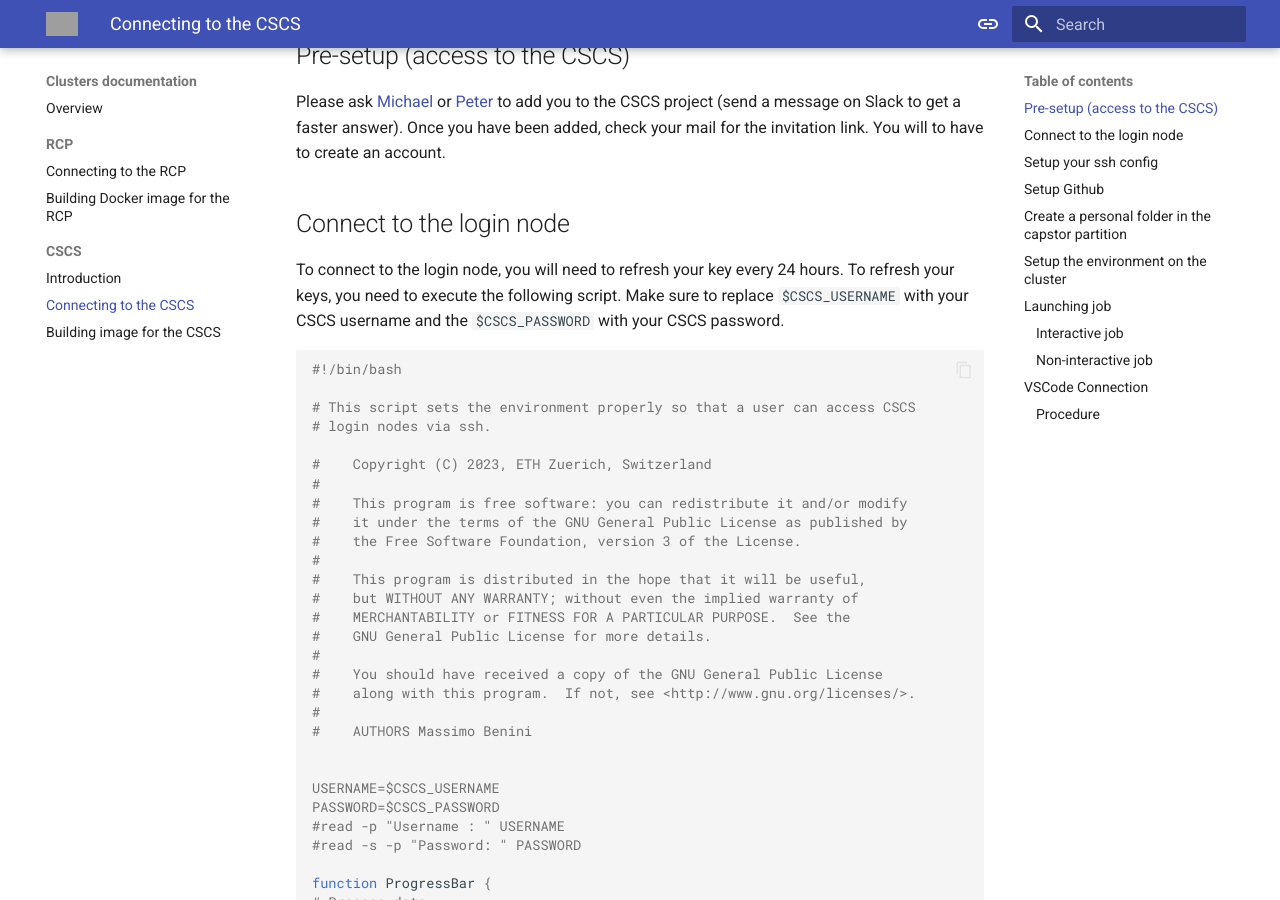
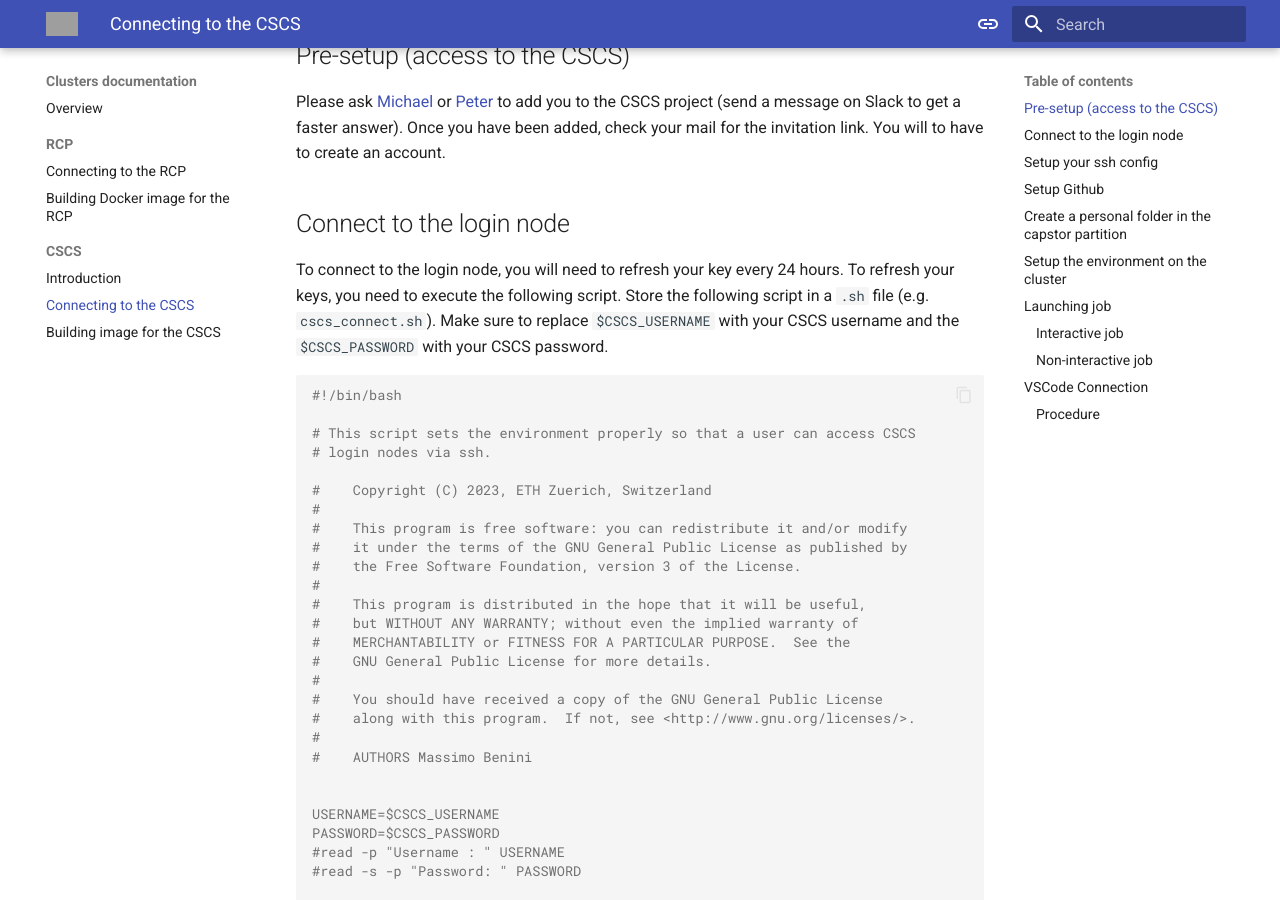
Before and after one commit to EPFLiGHT/LiGHT-doc, an MkDocs documentation site: the page built from docs/clusters/cscs.md, in a window 1280 px wide and 900 px high, scrolled down 354 px. Built offline with MkDocs 1.6.1 and Material for MkDocs 9.7.7, drawn with Linux system fonts in a browser that asks for light colours; some of the changed text lies outside the part shown; grey boxes are pictures that could not be loaded.

Commit message:
Better sbatch script

````diff
--- a/docs/clusters/cscs.md
+++ b/docs/clusters/cscs.md
@@ -12,7 +12,7 @@
 
 ## Connect to the login node
 
-To connect to the login node, you will need to refresh your key every 24 hours. To refresh your keys, you need to execute the following script. Make sure to replace `$CSCS_USERNAME` with your CSCS username and the `$CSCS_PASSWORD` with your CSCS password.
+To connect to the login node, you will need to refresh your key every 24 hours. To refresh your keys, you need to execute the following script. Store the following script in a `.sh` file (e.g. `cscs_connect.sh`). Make sure to replace `$CSCS_USERNAME` with your CSCS username and the `$CSCS_PASSWORD` with your CSCS password.
 
 ```bash
 #!/bin/bash
@@ -419,6 +419,7 @@
 export WANDB_DIR=/capstor/store/cscs/swissai/a127/homes/$CSCS_USERNAME/wandb
 export WANDB_MODE="offline"
 export HF_TOKEN=$HF_TOKEN
+export SETUP="cd /users/$CSCS_USERNAME/meditron/multimodal/MultiMeditron && pip install -e ."
 
 export CUDA_LAUNCH_BLOCKING=1
 echo "START TIME: $(date)"
````
Also changed, not shown: other parts of docs/clusters/cscs.md (+2 -2 lines).
